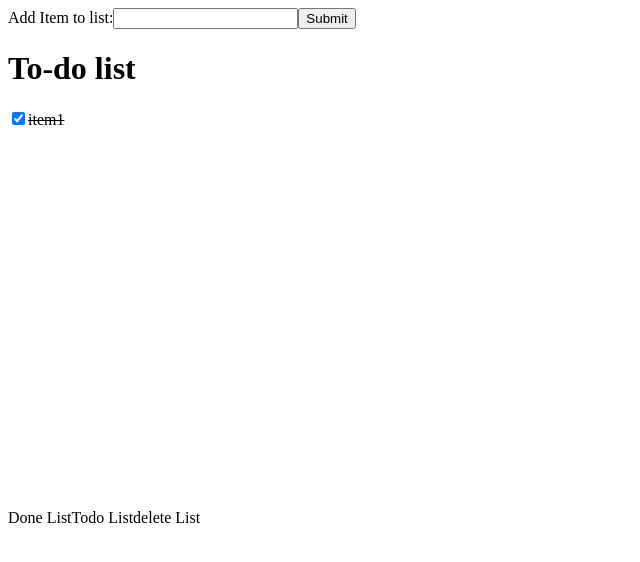
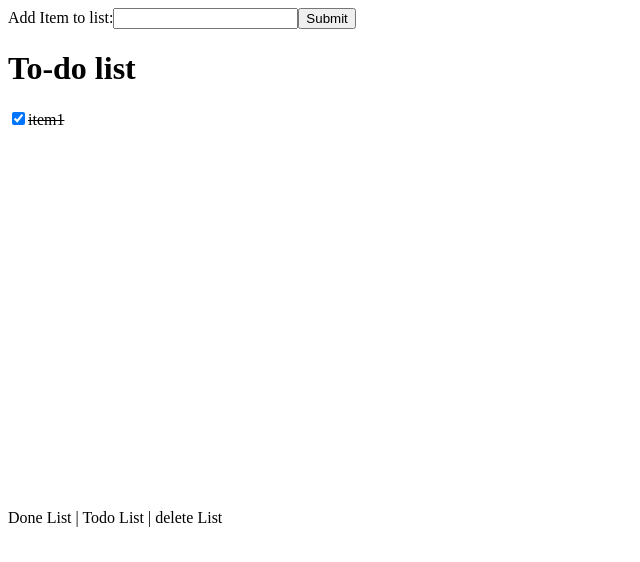
Before and after one commit to sanjay186/TodoApp, a React (Create React App) app: page / in a window 1280 px wide. Shown: the top 562 px of the page, without its empty margins (0-640 px from the left). Built offline with nearby package versions, Linux system fonts and the light colour scheme.

Commit message:
changes in reducer for delete option

```diff
--- a/src/actions/action.js
+++ b/src/actions/action.js
@@ -6,6 +6,7 @@ export const IS_DONE='IS_DONE';
 export const DONETAB ='DONE';
 export const DELETE_LIST ='DELETE_LIST';
 
+export const deleteAction  = data =>action('DELETE_LIST',data);
 export const switchtab = data => action ('DONE',data)
 export const addToList = data =>action('ADD_TO_LIST', data);
 export const complete = data =>action('IS_DONE',data);
--- a/src/component/List.jsx
+++ b/src/component/List.jsx
@@ -2,7 +2,7 @@ import React ,{Component}from 'react';
 import {connect} from 'react-redux'
 import PropTypes from 'prop-types';
 import  CheckBox  from './checkbox';
-import { switchtab } from '../actions/action';
+
 
  export class List extends Component{
 
@@ -12,7 +12,6 @@ import { switchtab } from '../actions/action';
     }
 
     static defaultProps = {
-
         tab:'LIST'
     }
 
--- a/src/component/options.jsx
+++ b/src/component/options.jsx
@@ -1,14 +1,41 @@
 import React from 'react'
+import {connect} from 'react-redux'
+import{ bindActionCreators} from 'redux'
+import { switchtab ,deleteAction} from '../actions/action';
 
-const Options = ()=>{
+export const Options = (props)=>{
+
+    const donelist= () =>(
+       props.switchtab({
+           tab:'DONE',
+
+       })
+    )
+    const todolist= () =>(
+        props.switchtab({
+            tab:'TODOLIST',
+
+        })
+     )
+const deleteList= () =>(
+        props.deleteAction({tab:'DELETE',
+    })
+     )
+
     return(
 
     <nav>
-        <a onClick={()=>{alert("Done List")}}>Done List</a>
-        <a onClick={()=>{alert("Todo List")}}>Todo List</a>
-        <a onClick={()=>{alert("delete List")}}>delete List</a>
+        <a onClick={donelist}>Done List |</a>
+        <a onClick={todolist}> Todo List |</a>
+        <a onClick={deleteList}> delete List </a>
     </nav>
     );
 }
 
-export default Options;
+
+    const mapDispatchToProps = (dispatch) => {
+        return{
+         ...bindActionCreators({switchtab,deleteAction} , dispatch)
+        }}
+
+    export default connect(null,mapDispatchToProps)(Options);
--- a/src/index.js
+++ b/src/index.js
@@ -1,12 +1,14 @@
 import React from 'react';
 import ReactDOM from 'react-dom';
 import {Provider} from 'react-redux';
-import {createStore} from 'redux';
+import {createStore } from 'redux';
 import {composeWithDevTools} from 'redux-devtools-extension'
 import App from './component/App';
 import todoReducer from './reducer/reducer';
+//import {middleware} from './middleware/middleware';
 
   // ========================================
+  //const deleteMiddleware = applyMiddleware(middleware);
   const store = createStore(todoReducer,composeWithDevTools());
   console.log(store.getState());
   ReactDOM.render(
--- a/src/reducer/reducer.js
+++ b/src/reducer/reducer.js
@@ -1,3 +1,4 @@
+
 import { ADD_TO_LIST , IS_DONE, DONETAB ,DELETE_LIST} from "../actions/action";
 
 const initalState = {
@@ -53,7 +54,7 @@ function todoReducer(state=initalState ,action){
         }
         case DELETE_LIST:{
             return{
-                state,
+                ...initalState,
             }
         }
         default:
```
Also changed, not shown: src/middleware/middleware.js (added, +9 -0 lines).
